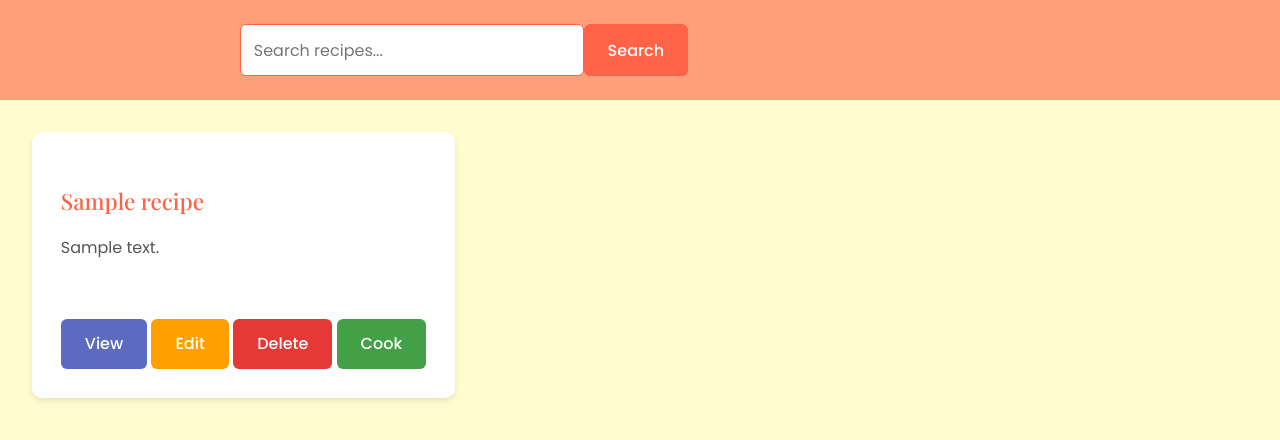
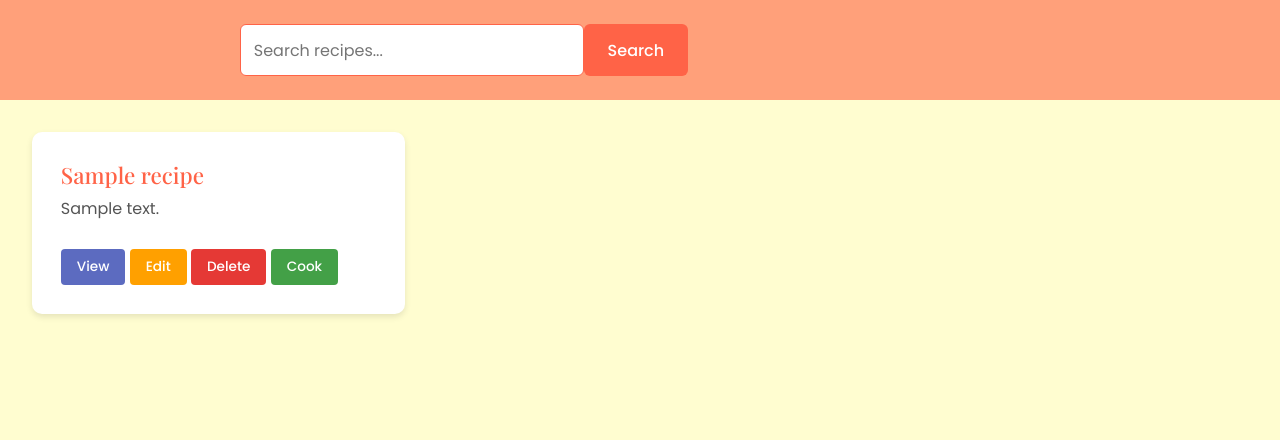
Before and after one commit to notdredre/RecipeTracker, a Python web app: template App/templates/recipes.html in a window 1280 px wide. Shown: the part 125-565 px from the top of the page. Run offline with Jinja, Linux system fonts and the light colour scheme; the template is opened without the code that fills it: most values are stand-ins (such as "Sample title", 1, 10 or a date in 2020).

Commit message:
readjusted the cards size and format issues hopefully

```diff
--- a/App/static/app_layout.css
+++ b/App/static/app_layout.css
@@ -67,12 +67,15 @@ nav {
 
 .recipe-card {
     background-color: white;
-    float: left;
     padding: 1.8rem;
     border-radius: 10px;
     box-shadow: 0 3px 6px rgba(0,0,0,0.1);
     transition: all 0.3s ease;
-    width: max-content;
+    display: flex;
+    flex-direction: column;
+    height: 100%;
+    box-sizing: border-box;
+    overflow: hidden;
 }
 
 .recipe-card:hover {
@@ -80,24 +83,81 @@ nav {
     box-shadow: 0 6px 12px rgba(0,0,0,0.15);
 }
 
+.recipe-card-header {
+    margin-bottom: 1.2rem;
+}
+
 .recipe-card h3 {
     color: var(--accent);
+    margin: 0 0 0.4rem 0;
+    font-size: 1.4rem;
+    line-height: 1.3;
+}
+
+.recipe-category {
+    display: inline-block;
+    font-size: 0.75rem;
+    color: #666;
+    background: #f0f0f0;
+    padding: 0.25rem 0.75rem;
+    border-radius: 1rem;
     margin-bottom: 0.8rem;
-    font-size: 1.4rem;
+}
+
+.recipe-card-content {
+    flex-grow: 1;
+    margin-bottom: 1.2rem;
 }
 
 .recipe-card p {
     color: #555;
-    margin-bottom: 1.2rem;
-    width: 20rem;
-    height: 4rem;
-    text-overflow: clip;
+    margin: 0 0 0.8rem 0;
+    line-height: 1.5;
+    display: -webkit-box;
+    -webkit-line-clamp: 3;
+    -webkit-box-orient: vertical;
+    overflow: hidden;
+    height: auto;
+    max-height: 4.5rem;
+}
+
+.recipe-steps {
+    font-size: 0.9rem;
+    color: #666;
+    margin-top: 0.8rem;
+}
+
+.recipe-steps ol {
+    padding-left: 1.2rem;
+    margin: 0.4rem 0 0 0;
+}
+
+.recipe-steps li {
+    margin-bottom: 0.4rem;
+    line-height: 1.4;
 }
 
 .recipe-actions {
     display: flex;
     gap: 0.8rem;
-    margin-top: 1.2rem;
+    margin-top: auto;
+    padding-top: 1rem;
+}
+
+.recipe-actions button {
+    border: none;
+    color: white;
+    padding: 0.5rem 1rem;
+    border-radius: 4px;
+    font-size: 0.85rem;
+    cursor: pointer;
+    transition: opacity 0.2s ease;
+    flex: 1;
+    text-align: center;
+}
+
+.recipe-actions button:hover {
+    opacity: 0.9;
 }
 
 .view-btn { background-color: #5C6BC0; }
```
